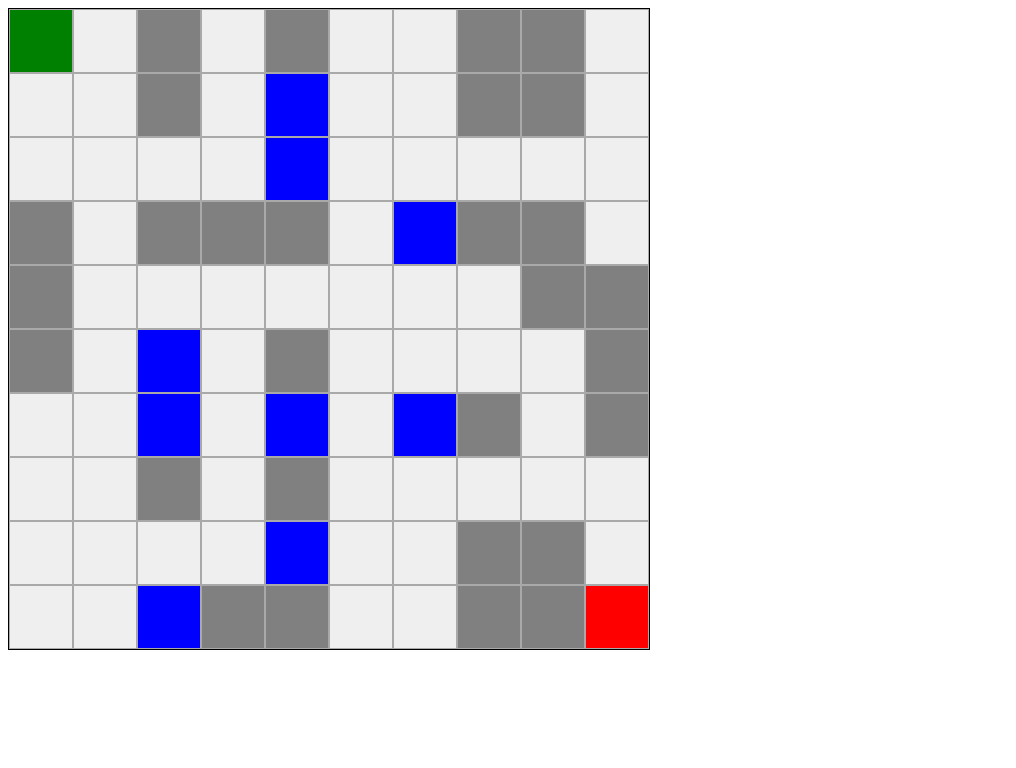
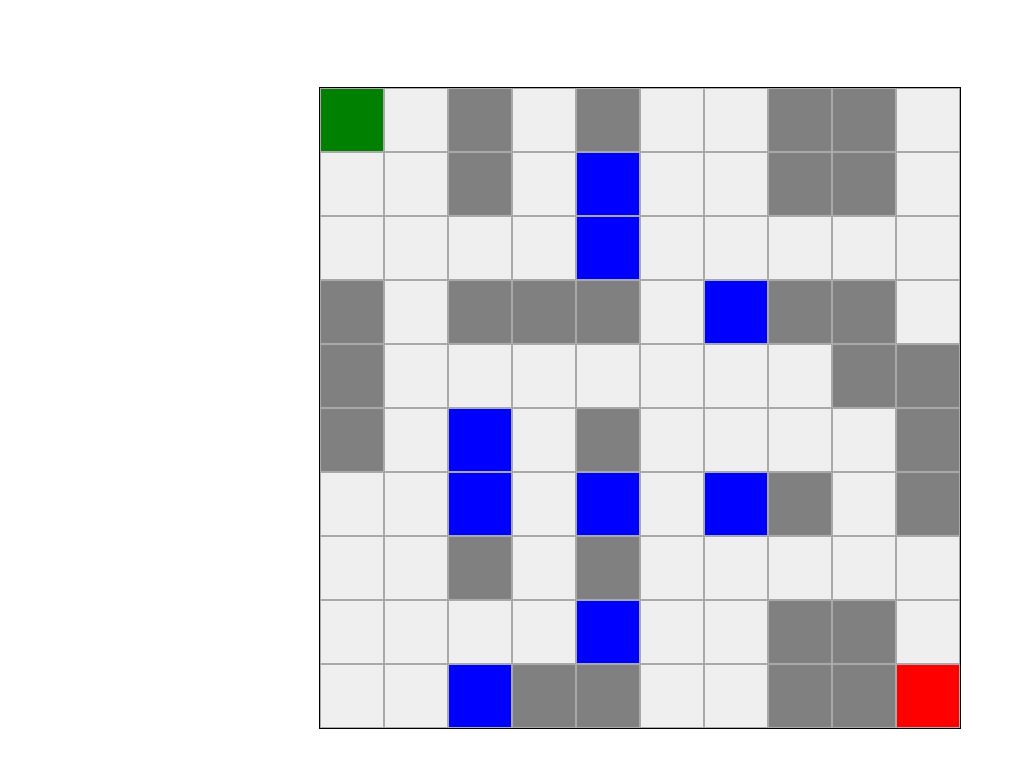
Before and after one commit to pekkarinen/mappy, a website with bundled scripts: page index.html in a window 1280 px wide. Shown: the whole page, without its empty margins (0-1016 px from the left). Built offline with nearby package versions, Linux system fonts and the light colour scheme.

Commit message:
Center stuff

```diff
--- a/index.html
+++ b/index.html
@@ -2,6 +2,14 @@
 <html>
   <head>
     <title>mappy</title>
+    <style type="text/css">
+      body {
+        display:flex;
+        align-items:center;
+        justify-content: center;
+        min-height:100vh;
+      }
+    </style>
   </head>
   <body>
     <div id="app">
```
